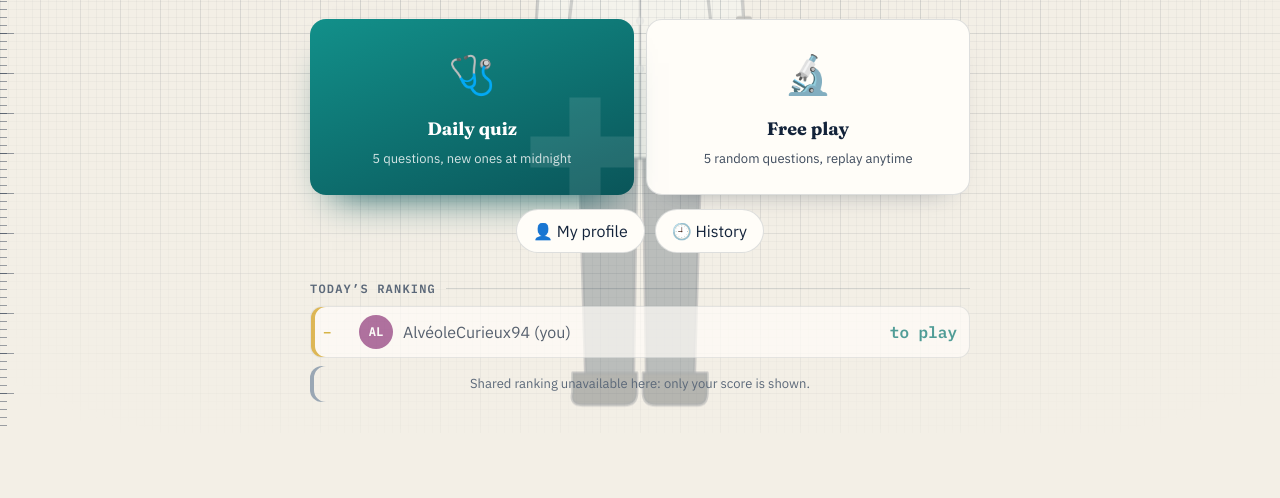
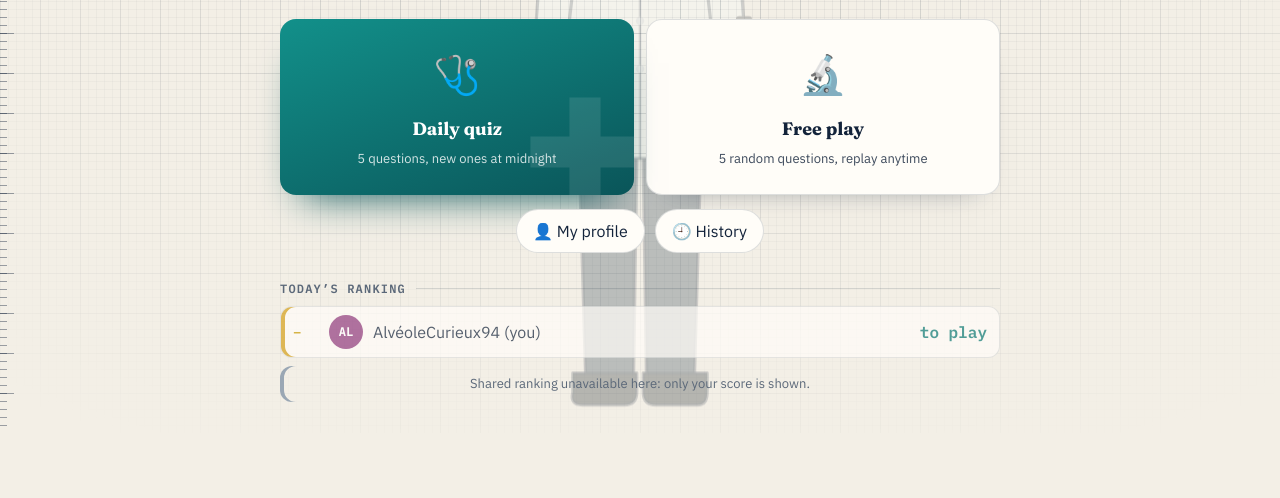
Before and after one commit to DryzDev/Anatomia, a plain HTML site: page index.html in a window 1280 px wide. Shown: the part 367-865 px from the top of the page. Drawn offline with Linux system fonts and the light colour scheme.

Commit message:
Add files via upload

```diff
--- a/index.html
+++ b/index.html
@@ -171,6 +171,11 @@ main{padding-bottom:calc(96px + env(safe-area-inset-bottom,0px));overflow-wrap:a
 @media (min-width:640px){.fig .dg{height:230px}}
 @media (max-width:639px){.o.on,.ping{animation:none}.fig .dg{height:150px}.loc{bottom:26px}}
 .rv .big{position:sticky;bottom:calc(12px + env(safe-area-inset-bottom,0px));z-index:20;margin-top:6px;box-shadow:0 12px 30px -10px rgba(0,0,0,.45)}
+/* responsive */
+html{-webkit-text-size-adjust:100%}body{-webkit-tap-highlight-color:transparent;max-width:100%}.ecg{max-width:100%}
+@media (min-width:1200px){main{max-width:720px}}
+@media (max-height:520px){#doc{height:96vh;opacity:.12}.tile{min-height:120px}.top{padding-top:12px}h1{margin-top:14px}}
+@media (max-width:420px){main{padding-left:14px;padding-right:14px}.tiles{gap:10px}.tile{min-height:150px;padding:14px}.lb li{grid-template-columns:22px 30px 1fr auto;gap:8px;padding:8px 10px}.exp{padding:22px 14px 14px}.big{padding:15px 16px}.top{padding-top:18px}}
 </style>
 </head>
 <body>
@@ -519,6 +524,7 @@ document.addEventListener('pointermove',e=>{const t=e.target.closest&&e.target.c
 let TRN=null,TRT=0;const TRC={},LANG=(navigator.language||'fr').slice(0,2);
 async function initTR(){if(!EN||!self.Translator)return;try{const o={sourceLanguage:'fr',targetLanguage:'en'};if((await Translator.availability(o))=='unavailable')return;TRN=await Translator.create(o)}catch(e){}}
 async function trq(q){if(!TRN)return q;const k=Q.indexOf(q);if(TRC[k])return TRC[k];const t=async x=>{try{return await TRN.translate(x)}catch(e){return x}};return TRC[k]=[q[0],await t(q[1]),await Promise.all(q[2].map(t)),q[3],await t(q[4]),q[5]]}
+(()=>{const p=document.querySelector('.ecg .p');if(!p||!p.animate||!p.getTotalLength)return;try{const L=p.getTotalLength();p.removeAttribute('pathLength');p.style.animation='none';p.style.strokeDasharray=`${L*.22} ${L*1.5}`;p.animate([{strokeDashoffset:L*.22},{strokeDashoffset:-L*1.1}],{duration:2600,iterations:Infinity,easing:'linear'})}catch(e){}})();
 initSB();
 home();
 </script>
```
